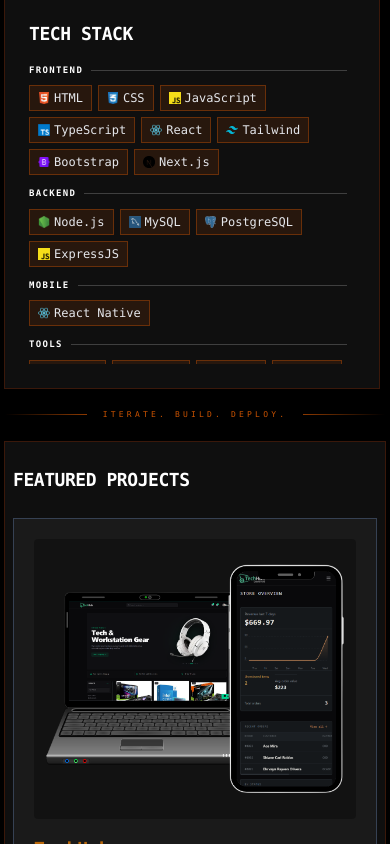
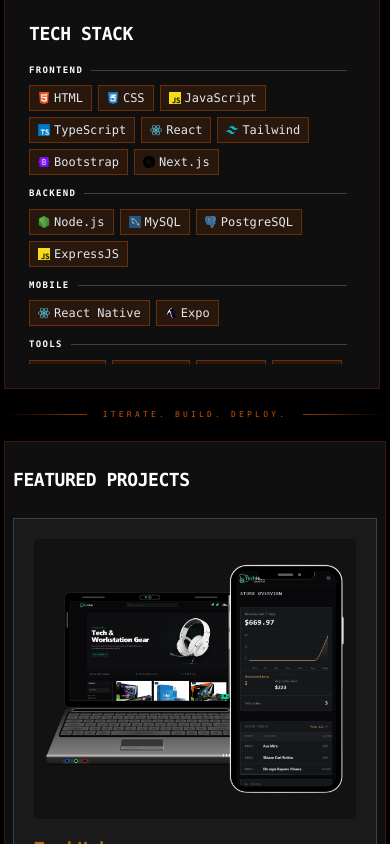
Before and after one commit to ehrvayn/Portfolio, a React (Vite) app: page / in a window 390 px wide. Shown: the part 2109-2953 px from the top of the page. Built offline with nearby package versions, Linux system fonts and the light colour scheme; no server answers; grey boxes are pictures that could not be loaded; what groq-sdk would draw is missing.

Commit message:
Feat: added Expo to mobile stack & and added new stack category(AI)

```diff
--- a/package.json
+++ b/package.json
@@ -17,7 +17,7 @@
     "@tailwindcss/vite": "^4.2.0",
     "bootstrap": "^5.3.8",
     "bootstrap-icons": "^1.13.1",
-    "groq-sdk": "^0.37.0",
+    "groq-sdk": "^1.6.0",
     "lucide-react": "^1.14.0",
     "react": "^19.2.0",
     "react-dom": "^19.2.0",
--- a/src/components/containers/TechStack.jsx
+++ b/src/components/containers/TechStack.jsx
@@ -14,6 +14,7 @@
 import bootstrap from "../../assets/img/Bootstrap.png";
 import canva from "../../assets/img/CanvaLogo.png";
 import nextLogo from "../../assets/img/NextLogo.png";
+import expoImg from "../../assets/img/ExpoLogo.png";
 
 function TechStack() {
   const { darkMode } = useDarkMode();
@@ -66,7 +67,10 @@
           },
           {
             label: "Mobile",
-            techs: [{ name: "React Native", img: reactImg }],
+            techs: [
+              { name: "React Native", img: reactImg },
+              { name: "Expo", img: expoImg },
+            ],
           },
           {
             label: "Tools",
@@ -84,6 +88,13 @@
               { name: "bcrypt", img: null },
               { name: "OAuth", img: null },
               { name: "Auth0", img: null },
+            ],
+          },
+          {
+            label: "AI",
+            techs: [
+              { name: "Gemini", img: null },
+              { name: "Groq", img: null },
             ],
           },
           {
```
Also changed, not shown: src/assets/img/ExpoLogo.png (added), 1 other file (tests, documents, lock files or other folders).
